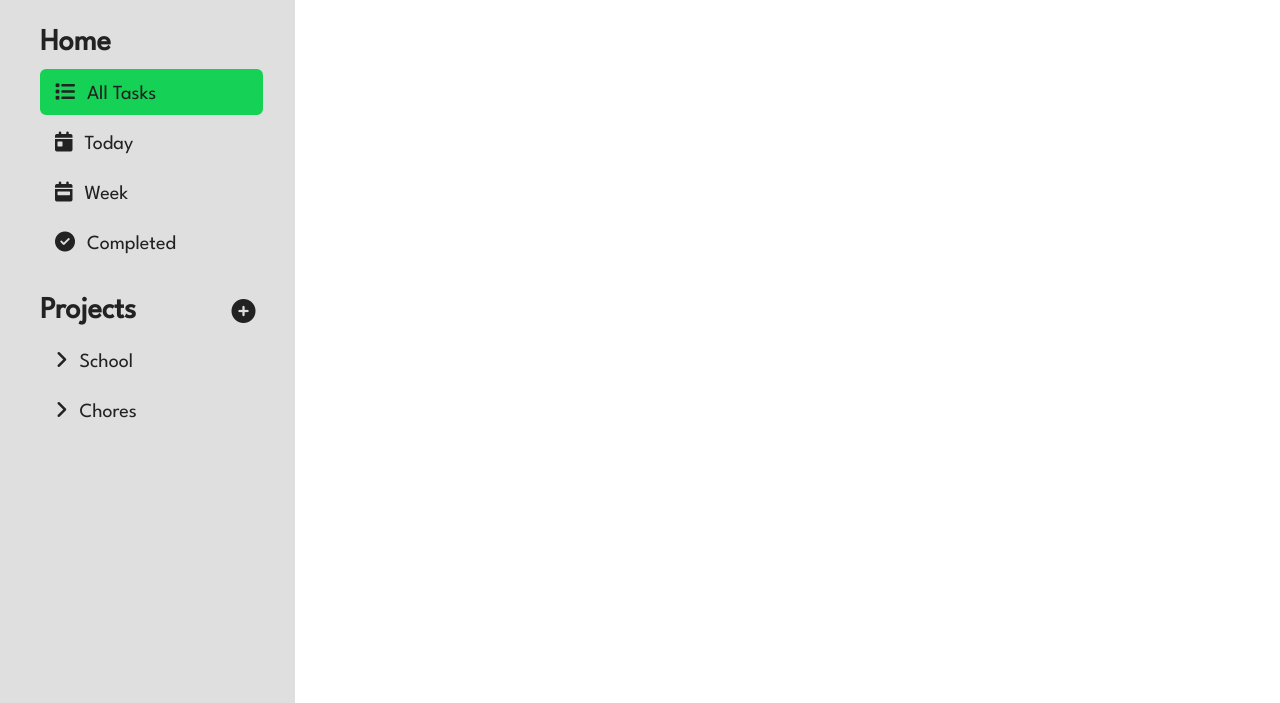
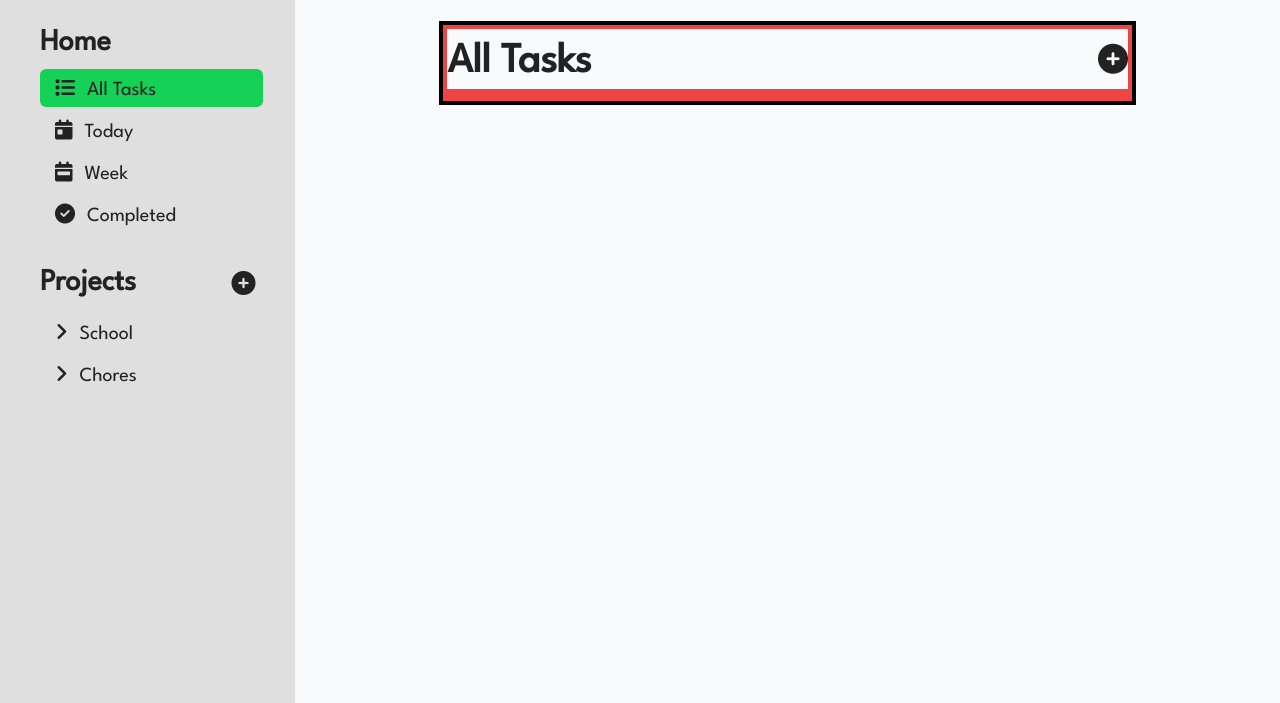
Before and after one commit to gozmansunday/todo-list-TOP, a website built with webpack: page dist/index.html in a window 1280 px wide. Shown: the part 97-800 px from the top of the page. Built offline with nearby package versions, Linux system fonts and the light colour scheme.

Commit message:
Update html

```diff
--- a/dist/index.html
+++ b/dist/index.html
@@ -17,6 +17,7 @@
         </h1>
       </div>
     </header>
+
     <main class="grid grid-cols-[3fr_10fr] font-spartan text-dark">
       <div class="bg-mid flex flex-col gap-7 pl-10 pr-8 py-7">
         <div class="space-y-2">
@@ -24,25 +25,25 @@
             Home
           </h2>
           <div class="space-y-1">
-            <div class="flex items-center gap-3 text-xl py-1 px-3 border-[3px] bg-brand border-brand rounded-md cursor-pointer lg:hover:border-brand">
+            <div class="flex items-center gap-3 text-xl px-3 border-[3px] bg-brand border-brand rounded-md cursor-pointer lg:hover:border-brand">
               <i class="fa-solid fa-list"></i>
               <h4 class="pt-1">
                 All Tasks
               </h4>
             </div>
-            <div class="flex items-center gap-3 text-xl py-1 px-3 border-[3px] border-mid rounded-md cursor-pointer lg:hover:border-brand">
+            <div class="flex items-center gap-3 text-xl px-3 border-[3px] border-mid rounded-md cursor-pointer lg:hover:border-brand">
               <i class="fa-solid fa-calendar-day"></i>
               <h4 class="pt-1">
                 Today
               </h4>
             </div>
-            <div class="flex items-center gap-3 text-xl py-1 px-3 border-[3px] border-mid rounded-md cursor-pointer lg:hover:border-brand">
+            <div class="flex items-center gap-3 text-xl px-3 border-[3px] border-mid rounded-md cursor-pointer lg:hover:border-brand">
               <i class="fa-solid fa-calendar-week"></i>
               <h4 class="pt-1">
                 Week
               </h4>
             </div>
-            <div class="flex items-center gap-3 text-xl py-1 px-3 border-[3px] border-mid rounded-md cursor-pointer lg:hover:border-brand">
+            <div class="flex items-center gap-3 text-xl px-3 border-[3px] border-mid rounded-md cursor-pointer lg:hover:border-brand">
               <i class="fa-solid fa-circle-check"></i>
               <h4 class="pt-1">
                 Completed
@@ -51,7 +52,7 @@
           </div>
         </div>
 
-        <div class="space-y-2">
+        <div class="space-y-2 grid grid-rows-[2.75rem_17rem]">
           <div class="flex justify-between items-center text-3xl font-semibold pr-2">
             <h2>
               Projects
@@ -59,13 +60,13 @@
             <i class="fa-solid fa-circle-plus text-2xl"></i>
           </div>
           <div class="space-y-1 overflow-auto">
-            <div class="flex items-center gap-3 text-xl py-1 px-3 border-[3px] border-mid rounded-md cursor-pointer lg:hover:border-brand">
+            <div class="flex items-center gap-3 text-xl px-3 border-[3px] border-mid rounded-md cursor-pointer lg:hover:border-brand">
               <i class="fa-solid fa-angle-right"></i>
               <h4 class="pt-1">
                 School
               </h4>
             </div>
-            <div class="flex items-center gap-3 text-xl py-1 px-3 border-[3px] border-mid rounded-md cursor-pointer lg:hover:border-brand">
+            <div class="flex items-center gap-3 text-xl px-3 border-[3px] border-mid rounded-md cursor-pointer lg:hover:border-brand">
               <i class="fa-solid fa-angle-right"></i>
               <h4 class="pt-1">
                 Chores
@@ -75,8 +76,24 @@
         </div>
       </div>
 
-      <div class="">
+      <!-- Main Bar -->
+      <div class="bg-light py-6 px-36">
+        <!-- Tasks Section -->
+        <div class="border-4 border-black">
+          <!-- Tasks Section Heading -->
+          <div class="flex items-center justify-between border-4 border-red-500">
+            <h2 class="text-[2.6rem] pt-2 leading-tight font-semibold">
+              All Tasks
+            </h2>
+            <i class="fa-solid fa-circle-plus text-3xl"></i>
+          </div>
+          <!-- Tasks -->
+          <div class="border-4 border-red-500">
+            <div class="text-2xl">
 
+            </div>
+          </div>
+        </div>
       </div>
     </main>
 
```
